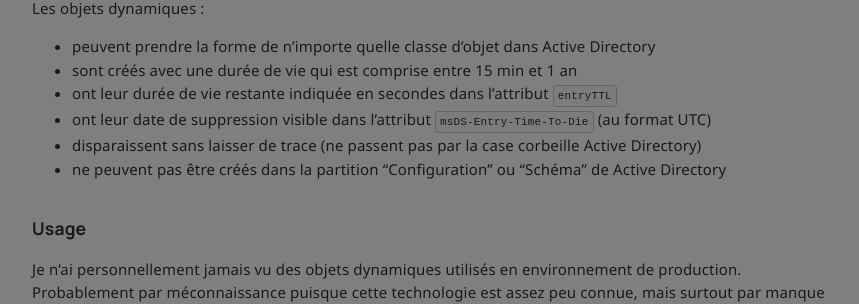
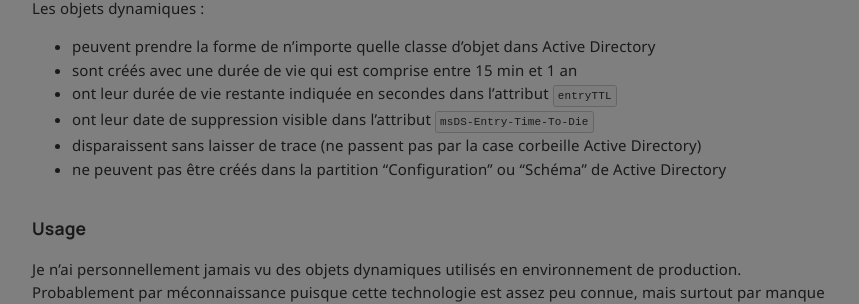
Before and after one commit to leobouard/leobouard.github.io, a Jekyll site: the page built from _posts/2025-04-29-objets-temporaires.md, in a window 1280 px wide and 900 px high, scrolled down 517 px. Shown: the part 151-455 px from the top of the window, without its empty margins (208-1067 px from the left). Built offline with Jekyll 4.4.1, drawn with Linux system fonts in a browser that asks for light colours; nearby versions of some CDN libraries; some web fonts are replaced; comment, search, counter and statistics services are not loaded.

Commit message:
Update 2025-04-29-objets-temporaires.md

```diff
--- a/_posts/2025-04-29-objets-temporaires.md
+++ b/_posts/2025-04-29-objets-temporaires.md
@@ -20,7 +20,7 @@ Les objets dynamiques :
 - peuvent prendre la forme de n'importe quelle classe d'objet dans Active Directory
 - sont créés avec une durée de vie qui est comprise entre 15 min et 1 an
 - ont leur durée de vie restante indiquée en secondes dans l'attribut `entryTTL`
-- ont leur date de suppression visible dans l'attribut `msDS-Entry-Time-To-Die` (au format UTC)
+- ont leur date de suppression visible dans l'attribut `msDS-Entry-Time-To-Die`
 - disparaissent sans laisser de trace (ne passent pas par la case corbeille Active Directory)
 - ne peuvent pas être créés dans la partition "Configuration" ou "Schéma" de Active Directory
 
```
